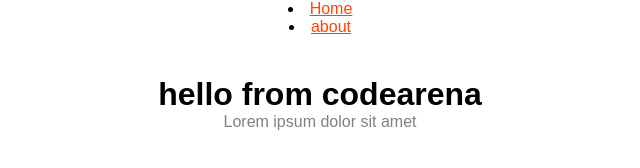
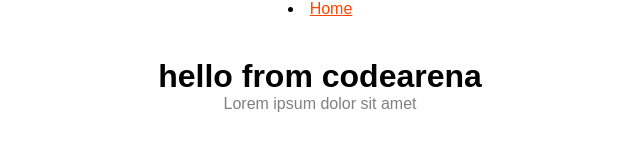
Before and after one commit to Karim-Shah/som, a plain HTML site: page index.html in a window 1280 px wide. Shown: the whole page, without its empty margins (320-960 px from the left). Drawn offline with Linux system fonts and the light colour scheme.

Commit message:
testing 3

```diff
--- a/index.html
+++ b/index.html
@@ -12,9 +12,6 @@
         <li>
             <a href="#">Home</a>
         </li>
-        <li>
-            <a href="./pages/about.html">about</a>
-        </li>
     </nav>
     <h1>hello from codearena</h1>
     <p>Lorem ipsum dolor sit amet </p>
```
